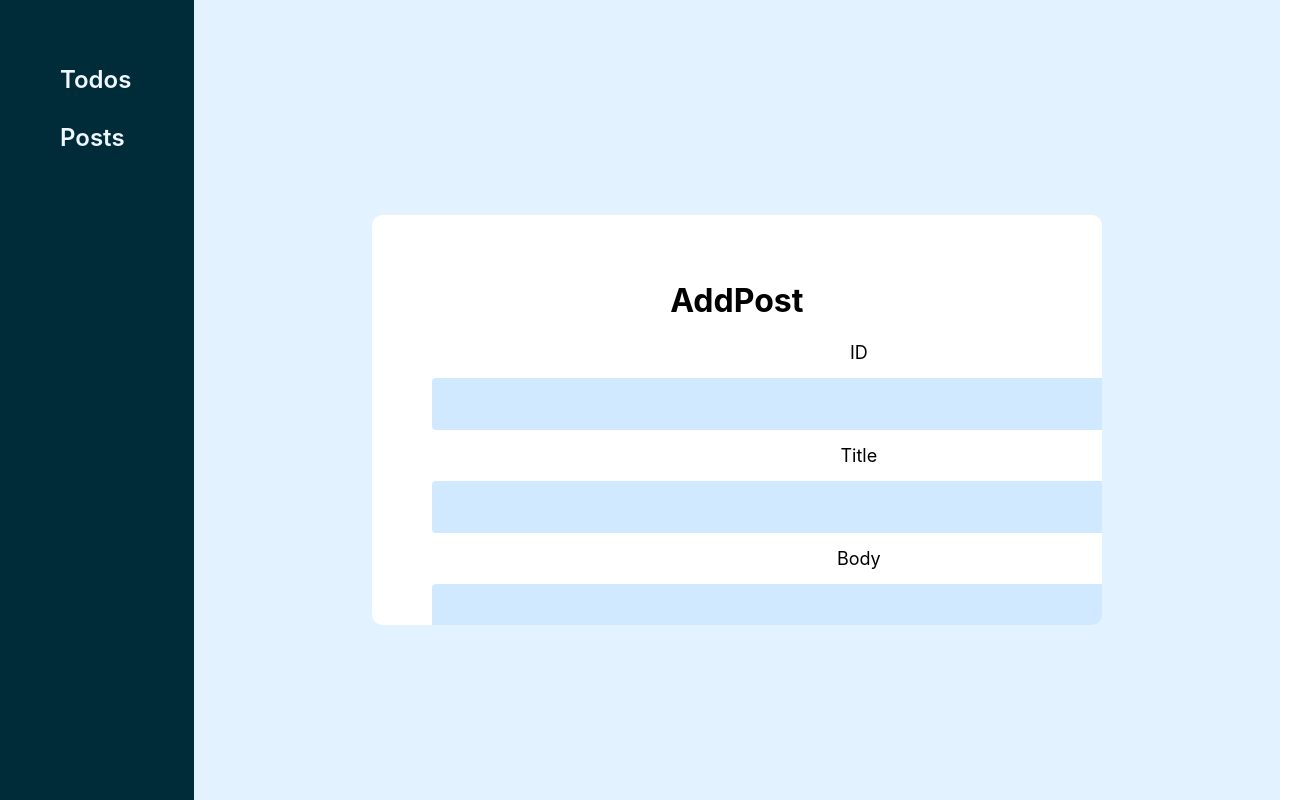
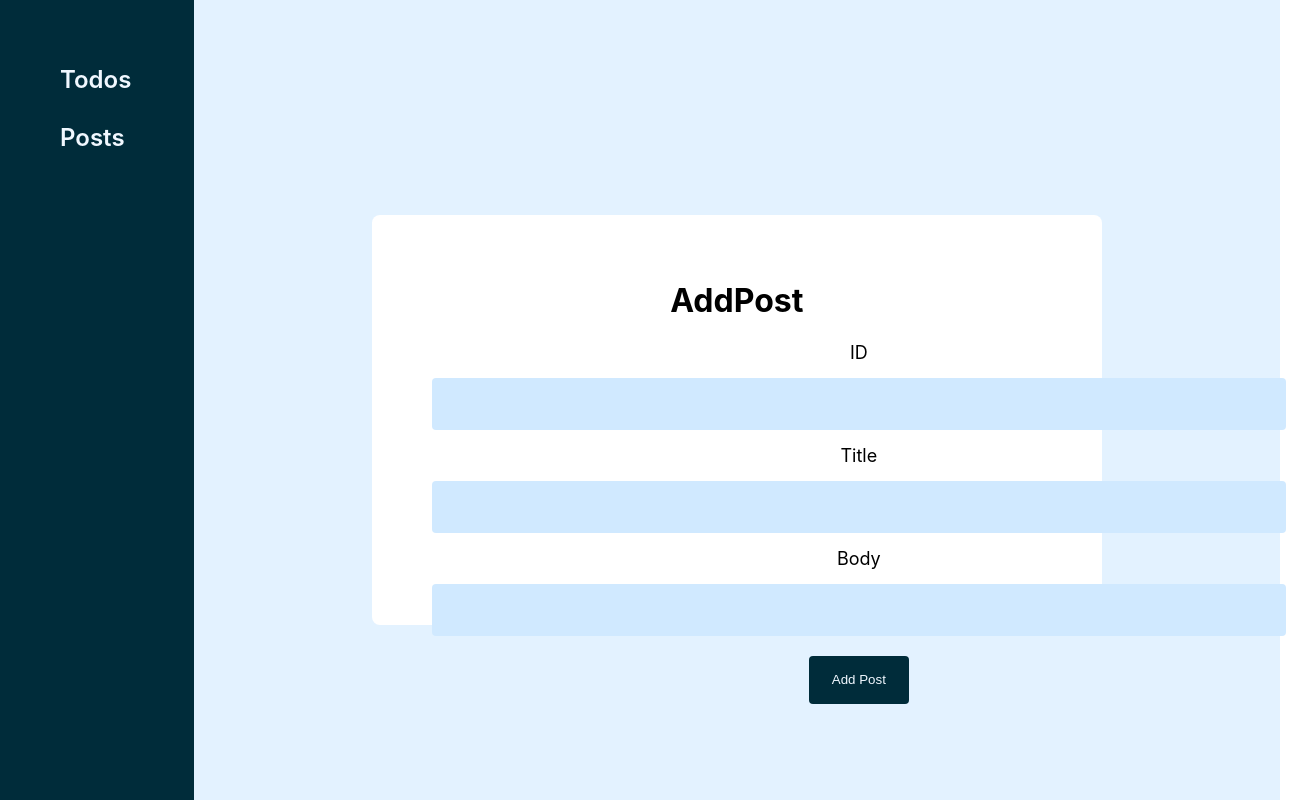
Before and after one commit to kvenkatacharan/my-sample-app, a React (Create React App) app: page /addpost in a window 1280 px wide. Shown: the top 800 px of the page, 1301 px wide, since content can reach past the window. Built offline with nearby package versions, Linux system fonts and the light colour scheme.

Commit message:
refined code

```diff
--- a/src/App.js
+++ b/src/App.js
@@ -1,6 +1,7 @@
 import React from "react";
 import { BrowserRouter, Route, Routes} from "react-router-dom";
 import "./App.css";
+import Welcome from "./components/Welcome/Welcome";
 import NavPane from "./components/NavPane/Navpane";
 import Todos from "./components/Todos/Todos";
 import Posts from "./components/Posts/Posts";
@@ -14,6 +15,7 @@ function App() {
       <div className="layout">
       <NavPane />
       <Routes>
+        <Route path="/" element = {<Welcome />} />
         <Route path = "/todos" element = {<Todos />} />
         <Route path = "/posts" element = {<Posts />} />
         <Route path = "/addpost" element = {<AddPost />} />
--- a/src/components/AddPost/AddPost.css
+++ b/src/components/AddPost/AddPost.css
@@ -9,13 +9,14 @@
     align-items: center;
 }
 
-.inner-box {
+.inner-box-ap {
     background-color: white;
     width:50vw;
     height: 25vw;
     padding: 45px;
     margin: 5px;
     text-align: center;
+    border-radius: 8px;
 }
 
 .text-box {
@@ -38,3 +39,14 @@
     justify-content: space-evenly;
     align-items: center;
 }
+
+.button1 {
+    background-color: rgb(0, 44, 58);
+    border: 0px;
+    border-radius: 4px;
+    width: 100px;
+    height: 48px;
+    padding: 5px;
+    margin: 5px;
+    color: aliceblue;
+}
--- a/src/components/AddPost/AddPost.js
+++ b/src/components/AddPost/AddPost.js
@@ -19,7 +19,7 @@ const AddPost = () => {
     }
 return (
     <div className="body-format">
-        <div className="inner-box">
+        <div className="inner-box-ap">
         <h1>AddPost</h1>
         <div className="format">
             <form>
@@ -29,7 +29,7 @@ return (
             <input type="text" name="title" className="text-box" value={title} onChange={handleChange}/><br />
             <label htmlFor="body" className="label" >Body</label>
             <input type="text" name="body" className="text-box" value={body} onChange={handleChange} /><br />
-            <button onClick={addPost}>Add Post</button>
+            <button className="button1" onClick={addPost}>Add Post</button>
             </form>
         </div>
         </div>
--- /dev/null
+++ b/src/components/Welcome/Welcome.js
@@ -0,0 +1,3 @@
+const Welcome = () => <h1>Welcome</h1>
+
+export default Welcome
```
